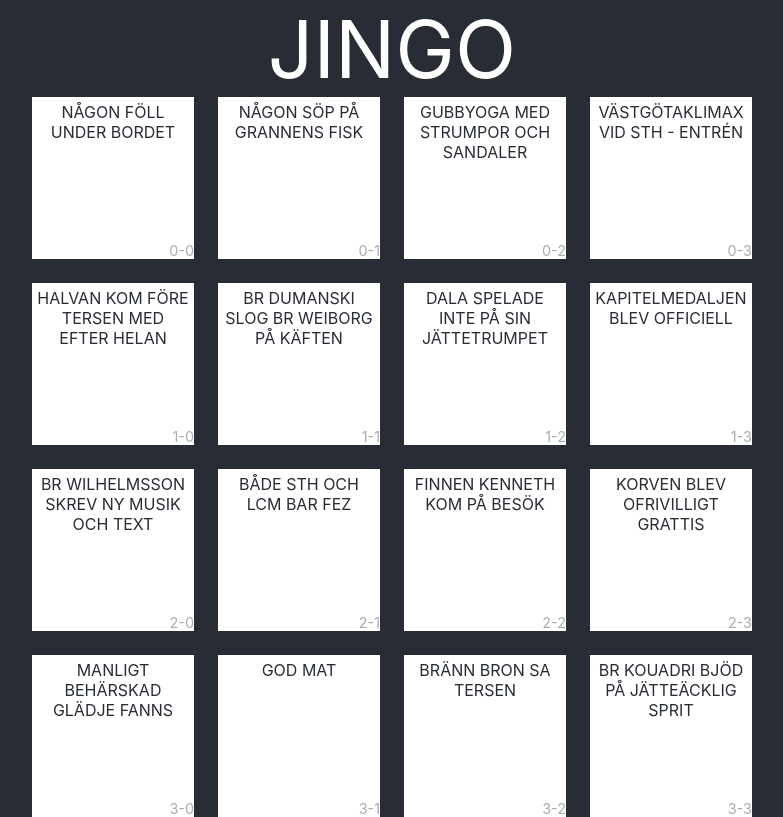
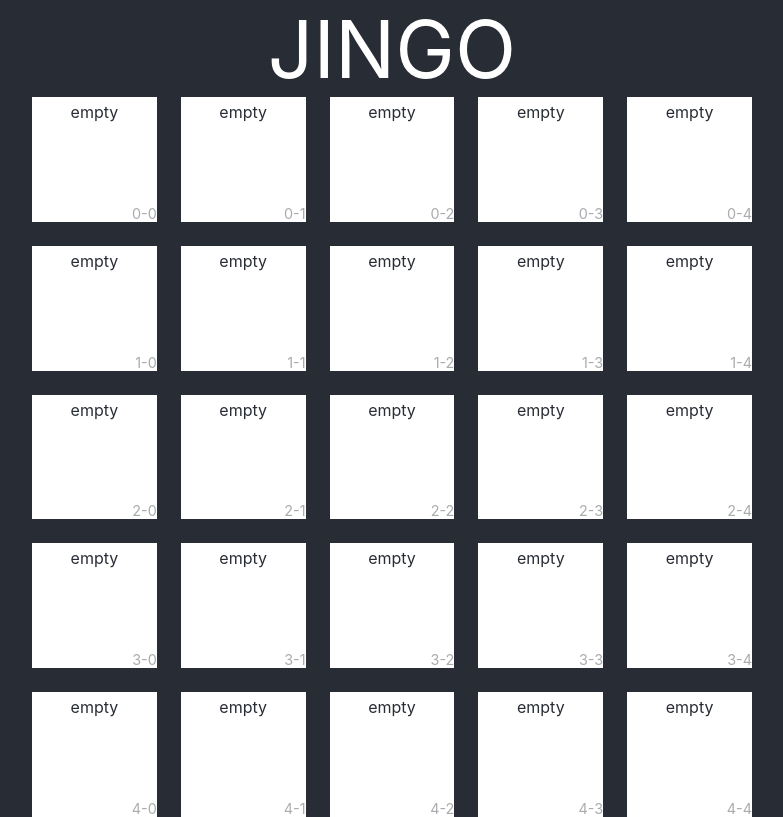
Before and after one commit to thatvineyard/bingo, a React (Create React App) app: page / in a window 1280 px wide. Shown: the whole page, without its empty margins (248-1031 px from the left). Built offline with nearby package versions, Linux system fonts and the light colour scheme.

Commit message:
Implemented different boards for different urls

```diff
--- a/src/App.js
+++ b/src/App.js
@@ -3,7 +3,8 @@ import './App.css';
 import { useEffect, useState } from 'react';
 import React from 'react';
 
-const kort1 = [
+const boards = {
+  board1: [ // Ym9hcmQx
     [
       "NÅGON FÖLL UNDER BORDET",
       "NÅGON SÖP PÅ GRANNENS FISK",
@@ -25,9 +26,8 @@ const kort1 = [
       "BRÄNN BRON SA TERSEN ",
       "BR KOUADRI BJÖD PÅ JÄTTEÄCKLIG SPRIT",
     ],
-]
-
-const kort2 = [
+  ],
+  board2: [ // Ym9hcmQy
     [
       "KORVEN BLEV OFRIVILLIGT GRATTIS",
       "BR WILHELMSSON SKREV NY MUSIK OCH TEXT",
@@ -49,16 +49,64 @@ const kort2 = [
       "BRÄNN BRON SA TERSEN",
       "BR KOUADRI BJÖD PÅ JÄTTEÄCKLIG SPRIT",
     ],
+  ],
+  default: [
+    [
+      "empty",
+      "empty",
+      "empty",
+      "empty",
+      "empty",
+    ],[
+      "empty",
+      "empty",
+      "empty",
+      "empty",
+      "empty",
+    ],[
+      "empty",
+      "empty",
+      "empty",
+      "empty",
+      "empty",
+    ],[
+      "empty",
+      "empty",
+      "empty",
+      "empty",
+      "empty",
+    ],[
+      "empty",
+      "empty",
+      "empty",
+      "empty",
+      "empty",
+    ],
   ]
-
+}
 
 function App() {
+  const [board, setBoard] = useState(null)
+
+  useEffect(() => {
+    const params = new URLSearchParams(window.location.search);
+    setBoard(() => (atob(params.get("board"))));
+  }, [])
+
+  const getBoard = (() => {
+    return boards[board] || boards.default;
+  })
+
+  useEffect(() => {
+    console.log(getBoard(board))
+  }, [board])
+
   return (
     <div className="App">
       <header className="App-header">
         JINGO
       </header>
-      <Grid card={kort1} />
+        <Grid card={getBoard()} />
     </div>
   );
 }
@@ -90,10 +138,6 @@ function Grid(props) {
   useEffect(() => {
     calcWin();
   }, [clickedSquares])
-  useEffect(() => {
-    console.log("completeLines")
-    console.log(completeLines)
-  }, [completeLines])
 
   const isOnDiagonalForward = (row, column) => {
     const coordinateCalc = row - (columns - column - 1);
```
Lines whose indentation alone changed are shown as unchanged.
